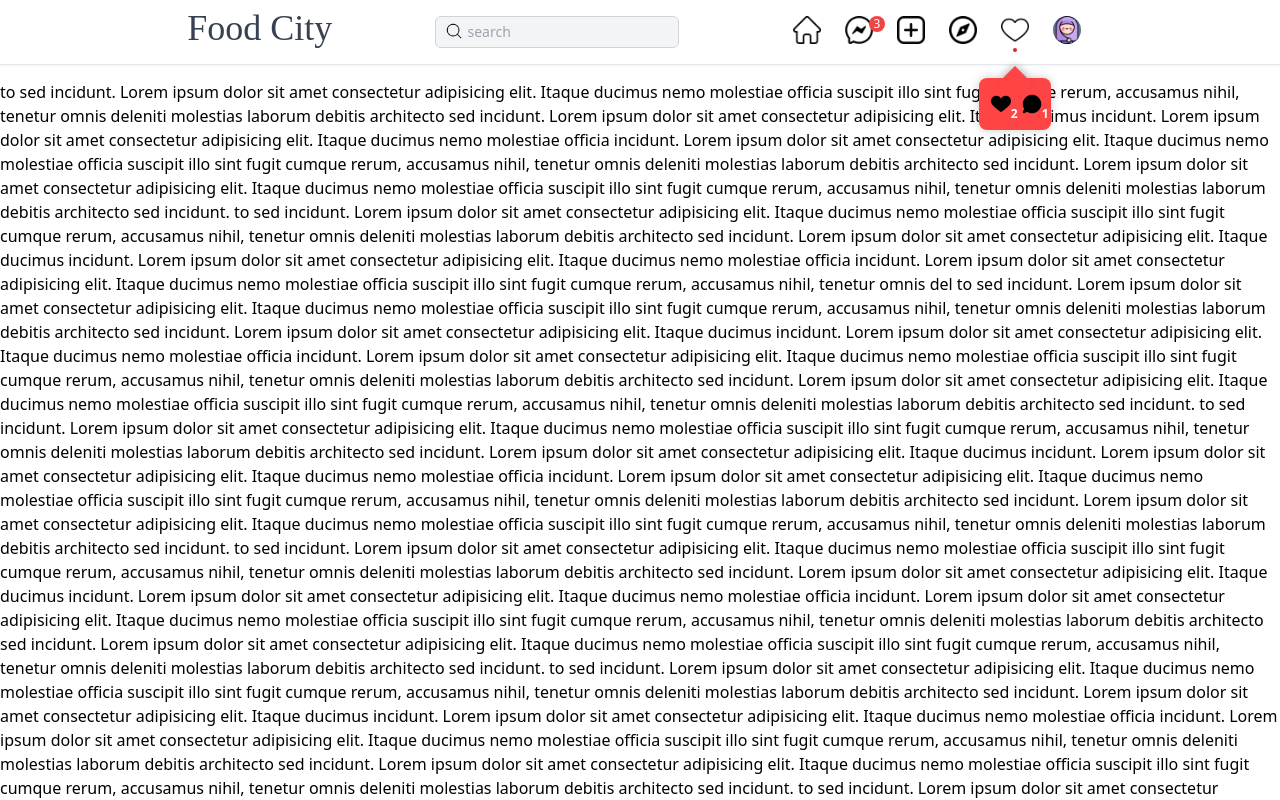
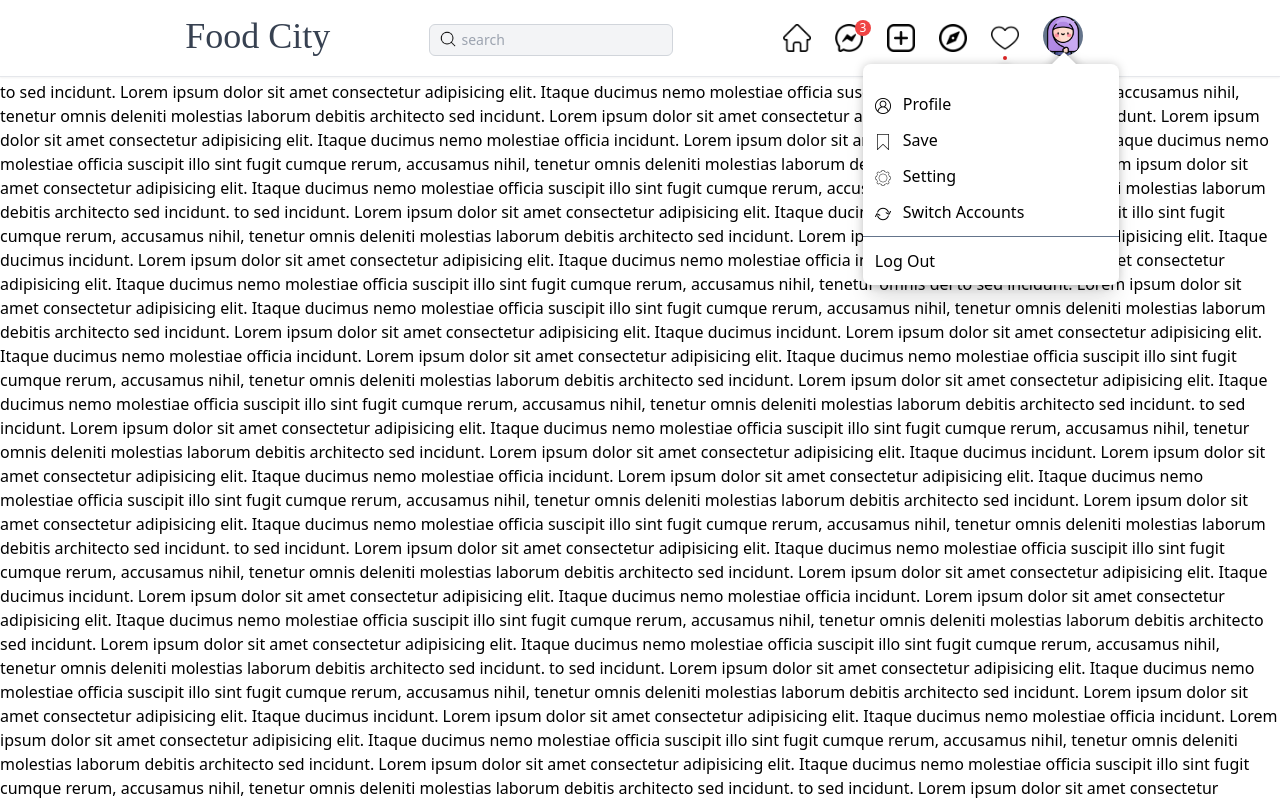
Before and after one commit to chra-O/Food-City, a React (Create React App) app: page /home in a window 1280 px wide. Both pictures are taken after a click on the picture 1066 px from the left and 30 px from the top of the page. Shown: the top 800 px of the page. Built offline with nearby package versions, Linux system fonts and the light colour scheme.

Commit message:
change the margin in navbar

```diff
--- a/src/Commponent/NavBar.jsx
+++ b/src/Commponent/NavBar.jsx
@@ -16,12 +16,10 @@ export default function NavBar() {
         setcross(false);
         setSearch(true);
         setSearchTip(false);
-
       } else {
         setcross(true);
         setSearch(false);
         setSearchTip(true);
-
       }
     };
     document.addEventListener("mousedown", oustsiteClick);
@@ -32,11 +30,9 @@ export default function NavBar() {
   useEffect(() => {
     const profileClick = (e) => {
       if (!profileRef?.current?.contains(e.target)) {
-      setprofile(false)
-
+        setprofile(false);
       } else {
-        setprofile(true)
-
+        setprofile(true);
       }
     };
     document.addEventListener("mousedown", profileClick);
@@ -48,12 +44,12 @@ export default function NavBar() {
     <>
       <div className="shadow-sm border-b bg-white w-full top-0 fixed">
         <div className=" flex justify-around sm:max-w-5xl max-w-2xl sm:mx-5 xl:mx-auto  sm:p-2 ">
-          <h1 className=" relative Homelogo text-4xl  text-gray-700 ">
+          <h1 className=" relative Homelogo text-4xl mt-2 text-gray-700 ">
             Food City
           </h1>
           <div
             ref={inputref}
-            className="relative h-8 mt-2 p-1 pl-2 rounded-md sm:text-sm  border-solid  border-[1.2px]  border-gray-300 flex bg-gray-100 invisible md:visible w-0 md:w-fit "
+            className="relative h-8 mt-4 p-1 pl-2 rounded-md sm:text-sm  border-solid  border-[1.2px]  border-gray-300 flex bg-gray-100 invisible md:visible w-0 md:w-fit "
           >
             {search && (
               <img
@@ -82,51 +78,52 @@ export default function NavBar() {
           <div className="relative flex">
             <img
               src="http://localhost:3000/image/home1.png"
-              className="h-7 w-7 mt-2 m-3 text-gray-400 inline cursor-pointer "
+              className="h-7 w-7 mt-4 m-3 text-gray-400 inline cursor-pointer "
               alt=""
             ></img>
             <div className="relative ">
               {" "}
               <img
                 src="http://localhost:3000/image/messanger1.png"
-                className="h-7 w-7 mt-2 m-3 text-gray-400 inline cursor-pointer"
+                className="h-7 w-7 mt-4 m-3 text-gray-400 inline cursor-pointer"
                 alt=""
               ></img>
-              <span className="absolute top-2 -right-0 bg-red-500  rounded-full  h-4 w-4  text-white  text-xs  items-center  justify-center flex leading-none">
+              <span className="absolute top-3 right-1 bg-red-500  rounded-full  h-4 w-4  text-white  text-xs  items-center  justify-center flex leading-none">
                 3
               </span>
             </div>
 
             <img
               src="http://localhost:3000/image/add1.png"
-              className="h-7 w-7 mt-2 m-3 text-gray-400 inline cursor-pointer"
+              className="h-7 w-7 mt-4 m-3 text-gray-400 inline cursor-pointer"
               alt=""
             ></img>
             <img
               src="http://localhost:3000/image/compass1.png"
-              className="h-7 w-7 mt-2 m-3 text-gray-400 inline cursor-pointer"
+              className="h-7 w-7 mt-4 m-3 text-gray-400 inline cursor-pointer"
               alt=""
             ></img>
             <div className="relative ">
               {" "}
               <img
                 src="http://localhost:3000/image/heart1.png"
-                className="h-7 w-7 mt-2 m-3 text-gray-400 inline cursor-pointer"
+                className="h-7 w-7 mt-4 m-3 text-gray-400 inline cursor-pointer"
                 alt=""
               ></img>
-              <div className=" absolute w-1 h-1  left-1/2 top-10 -translate-x-1/2  bg-red-600  rounded-full"></div>
+              <div className=" absolute w-1 h-1  left-1/2 top-12 -translate-x-1/2  bg-red-600  rounded-full"></div>
               <NotificationTip />
             </div>
             <div className="relative " ref={profileRef}>
               {" "}
               <img
                 src="http://localhost:3000/image/girl.png"
-                className="h-7 w-7 mt-2 m-3 text-gray-400 inline cursor-pointer bg-slate-500 rounded-full"
+                className="h-10 w-10 mt-2 m-3 text-gray-400 inline cursor-pointer bg-slate-500 rounded-full"
                 alt=""
                 onClick={() => {
                   setprofile(!profile);
                 }}
               ></img>
+
               {profile && <ProfileTip />}
             </div>
           </div>
--- a/src/Style/tip.css
+++ b/src/Style/tip.css
@@ -72,7 +72,7 @@
   border: 20px solid transparent;
   border-bottom-color: #fff;
 
-  left: 71%;
+  left: 74%;
   transform: translate(-20%, -120%);
 }
 .profile,
```
